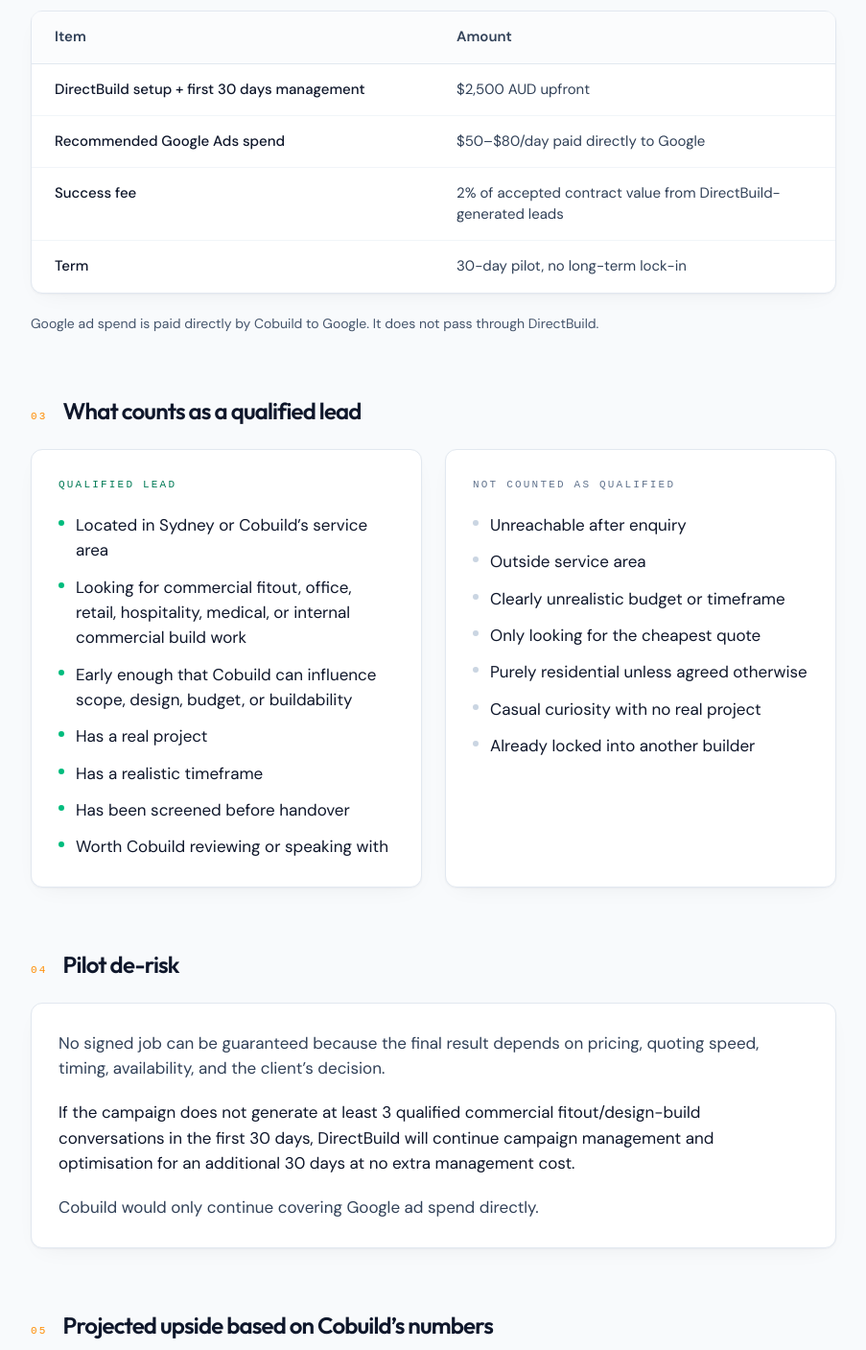
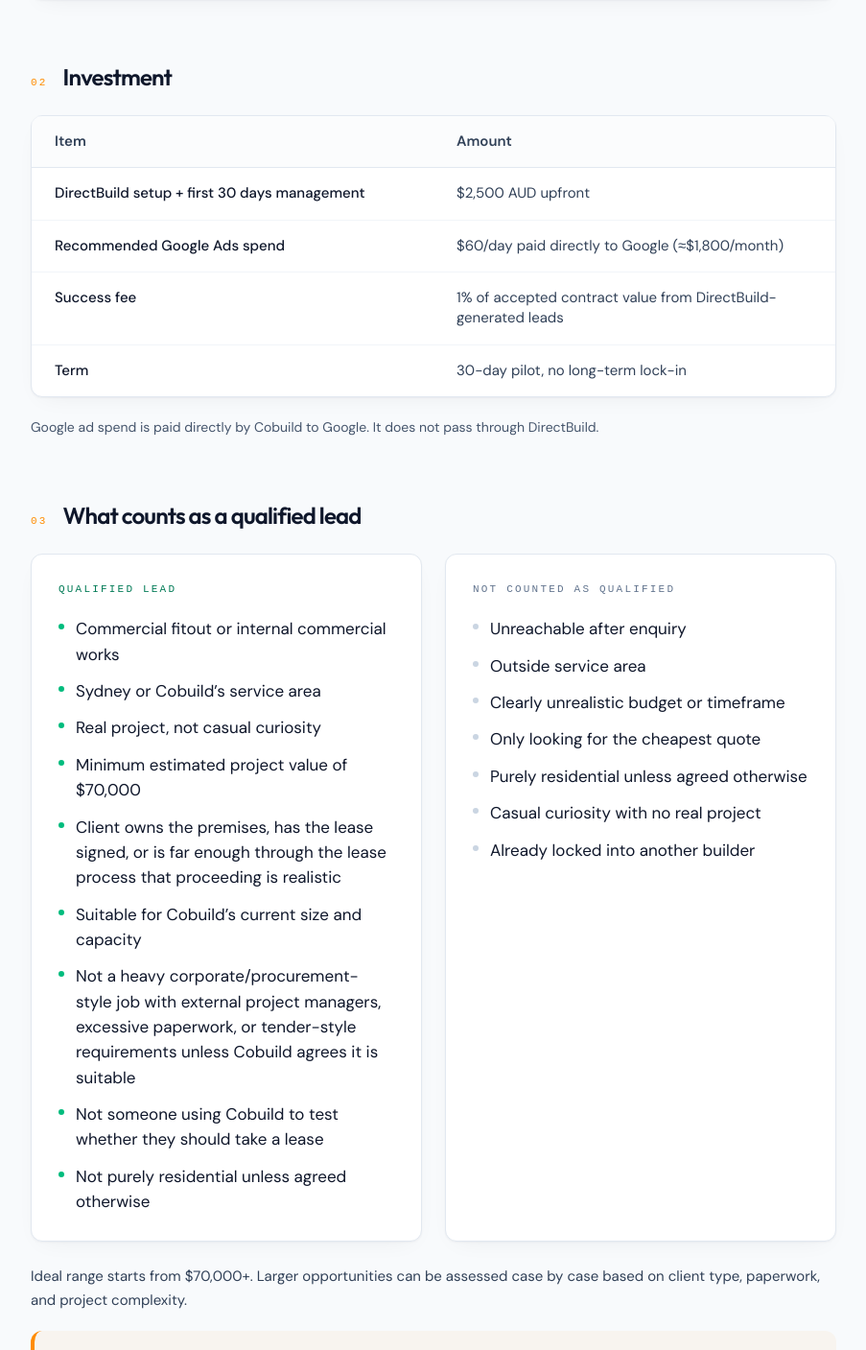
Before and after one commit to Jkouts123/directbuild, a Next.js app: page /proposals/cobuild-commercial-fitout-pilot in a window 1280 px wide. Shown: the part 1348-2755 px from the top of the page at 96% size, without its empty margins (188-1091 px from the left). Built offline with nearby package versions, Linux system fonts and the light colour scheme.

Commit message:
Update Cobuild proposal terms

```diff
--- a/app/proposals/cobuild-commercial-fitout-pilot/page.tsx
+++ b/app/proposals/cobuild-commercial-fitout-pilot/page.tsx
@@ -10,9 +10,13 @@
   { label: "Channel", value: "Google Ads" },
   { label: "Focus", value: "Commercial fitouts / design + build enquiries" },
   { label: "DirectBuild fee", value: "$2,500 AUD upfront" },
-  { label: "Recommended ad spend", value: "$50–$80/day, paid directly to Google" },
-  { label: "Success fee", value: "2% of accepted contract value" },
+  {
+    label: "Recommended ad spend",
+    value: "$60/day, paid directly to Google (≈$1,800/month)",
+  },
+  { label: "Success fee", value: "1% of accepted contract value" },
   { label: "Term", value: "30-day pilot, no long-term lock-in" },
+  { label: "Target launch", value: "11 May" },
 ];
 
 const INCLUDED: { item: string; included: string }[] = [
@@ -56,23 +60,25 @@
   },
   {
     item: "Recommended Google Ads spend",
-    amount: "$50–$80/day paid directly to Google",
+    amount: "$60/day paid directly to Google (≈$1,800/month)",
   },
   {
     item: "Success fee",
-    amount: "2% of accepted contract value from DirectBuild-generated leads",
+    amount: "1% of accepted contract value from DirectBuild-generated leads",
   },
   { item: "Term", amount: "30-day pilot, no long-term lock-in" },
 ];
 
 const QUALIFIED = [
-  "Located in Sydney or Cobuild’s service area",
-  "Looking for commercial fitout, office, retail, hospitality, medical, or internal commercial build work",
-  "Early enough that Cobuild can influence scope, design, budget, or buildability",
-  "Has a real project",
-  "Has a realistic timeframe",
-  "Has been screened before handover",
-  "Worth Cobuild reviewing or speaking with",
+  "Commercial fitout or internal commercial works",
+  "Sydney or Cobuild’s service area",
+  "Real project, not casual curiosity",
+  "Minimum estimated project value of $70,000",
+  "Client owns the premises, has the lease signed, or is far enough through the lease process that proceeding is realistic",
+  "Suitable for Cobuild’s current size and capacity",
+  "Not a heavy corporate/procurement-style job with external project managers, excessive paperwork, or tender-style requirements unless Cobuild agrees it is suitable",
+  "Not someone using Cobuild to test whether they should take a lease",
+  "Not purely residential unless agreed otherwise",
 ];
 
 const NOT_QUALIFIED = [
@@ -90,7 +96,7 @@
   { metric: "Approximate profit margin", estimate: "15%" },
   { metric: "Profit per accepted job", estimate: "$22,500–$45,000" },
   { metric: "Close rate discussed", estimate: "2 from 10 qualified leads" },
-  { metric: "DirectBuild success fee", estimate: "2% of accepted contract value" },
+  { metric: "DirectBuild success fee", estimate: "1% of accepted contract value" },
 ];
 
 const PROJECTION_OUTCOME: {
@@ -101,7 +107,7 @@
   { result: "Jobs closed", low: "2", high: "2" },
   { result: "Revenue generated", low: "$300,000", high: "$600,000" },
   { result: "Profit generated at 15%", low: "$45,000", high: "$90,000" },
-  { result: "DirectBuild success fee at 2%", low: "$6,000", high: "$12,000" },
+  { result: "DirectBuild success fee at 1%", low: "$3,000", high: "$6,000" },
 ];
 
 const NEXT_STEPS = [
@@ -250,21 +256,30 @@
               </ul>
             </SoftCard>
           </div>
+
+          <p className="mt-6 text-sm sm:text-[15px] text-slate-700 leading-relaxed">
+            Ideal range starts from $70,000+. Larger opportunities can be
+            assessed case by case based on client type, paperwork, and project
+            complexity.
+          </p>
+
+          <aside className="mt-5 rounded-xl border-l-4 border-orange-safety bg-orange-safety/5 px-5 sm:px-6 py-4">
+            <p className="text-base sm:text-[17px] leading-[1.55] text-slate-900">
+              Commercial fitout leads generated from this campaign are exclusive
+              to Cobuild and will not be sent to other builders.
+            </p>
+          </aside>
         </Section>
 
         {/* ── Section 4: Pilot de-risk ── */}
         <Section number="04" title="Pilot de-risk">
           <SoftCard className="space-y-5">
-            <p className="text-base sm:text-[17px] leading-[1.55] text-slate-700">
-              No signed job can be guaranteed because the final result depends
-              on pricing, quoting speed, timing, availability, and the client’s
-              decision.
-            </p>
             <p className="text-base sm:text-[17px] leading-[1.55] text-slate-900">
               If the campaign does not generate at least 3 qualified commercial
-              fitout/design-build conversations in the first 30 days,
-              DirectBuild will continue campaign management and optimisation
-              for an additional 30 days at no extra management cost.
+              fitout opportunities in the first 30 days, DirectBuild will
+              continue campaign management and optimisation at no extra
+              management fee until those 3 qualified opportunities are
+              delivered.
             </p>
             <p className="text-base sm:text-[17px] leading-[1.55] text-slate-700">
               Cobuild would only continue covering Google ad spend directly.
```
